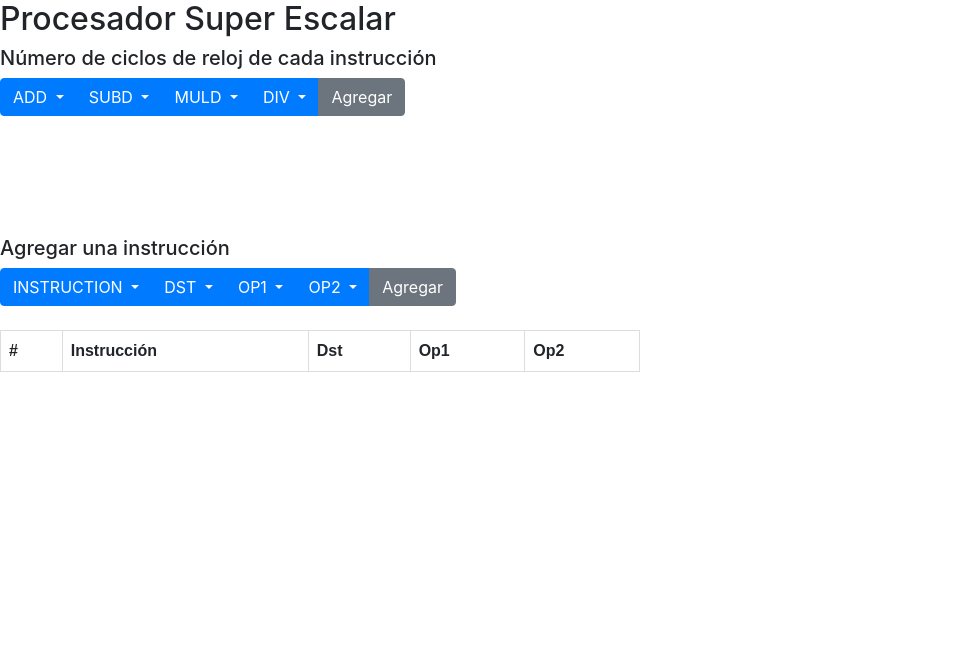
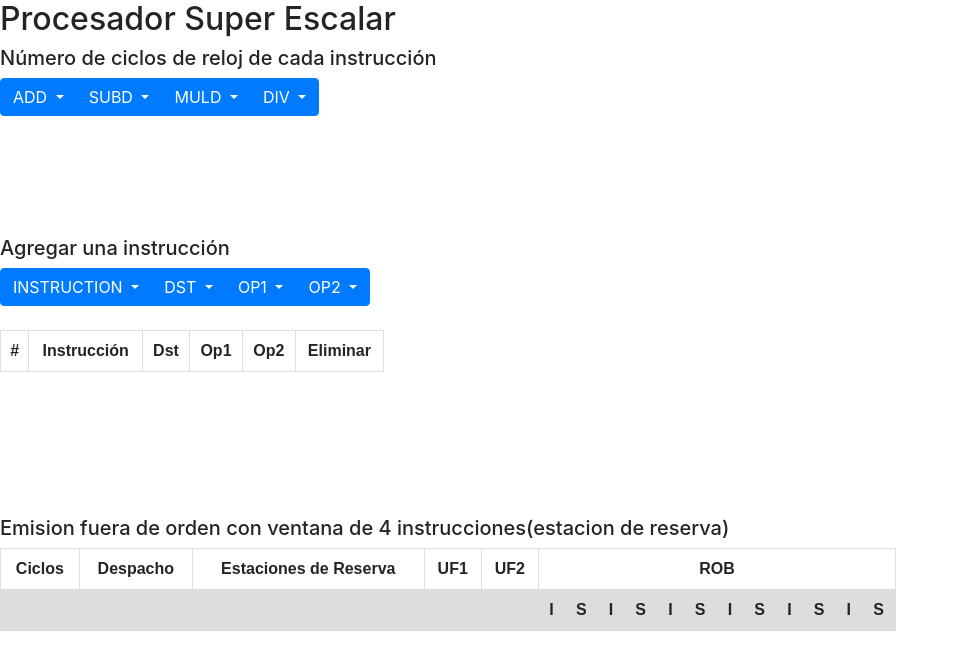
Before and after one commit to federico89martinez/procSuperEscalar, an Angular app: page / in a window 1280 px wide. Shown: the top 670 px of the page, without its empty margins (0-959 px from the left). Built offline with nearby package versions, Linux system fonts and the light colour scheme.

Commit message:
segunda version

```diff
--- a/src/app/app.component.css
+++ b/src/app/app.component.css
@@ -1,7 +1,7 @@
 .tabla table{
     font-family: arial, sans-serif;
       border-collapse: collapse;
-      width: 50%;
+      width: 30%;
      }
       td, th {
         border: 1px solid #dddddd;
@@ -12,3 +12,18 @@
       tr:nth-child(even) {
         background-color: #dddddd;
       }
+
+.tabla2 table{
+  font-family: arial, sans-serif;
+      border-collapse: collapse;
+      width: 70%;
+     }
+      td, th {
+        border: 1px solid #dddddd;
+        text-align: center;
+        padding: 8px;
+      }
+
+      tr:nth-child(even) {
+        background-color: #dddddd;
+      }
--- a/src/app/app.component.html
+++ b/src/app/app.component.html
@@ -9,12 +9,12 @@
           ADD
         </button>
         <div class="dropdown-menu" aria-labelledby="btnGroupDrop1">
-          <a class="dropdown-item" href="#">1</a>
-          <a class="dropdown-item" href="#">2</a>
-          <a class="dropdown-item" href="#">3</a>
-          <a class="dropdown-item" href="#">4</a>
-          <a class="dropdown-item" href="#">5</a>
-          <a class="dropdown-item" href="#">6</a>
+          <a class="dropdown-item" (click)="agregarAdd(1)" >1</a>
+          <a class="dropdown-item" (click)="agregarAdd(2)">2</a>
+          <a class="dropdown-item" (click)="agregarAdd(3)">3</a>
+          <a class="dropdown-item" (click)="agregarAdd(4)">4</a>
+          <a class="dropdown-item" (click)="agregarAdd(5)">5</a>
+          <a class="dropdown-item" (click)="agregarAdd(6)">6</a>
         </div>
     </div>
     <div class="btn-group" role="group">
@@ -22,12 +22,12 @@
           SUBD
         </button>
         <div class="dropdown-menu" aria-labelledby="btnGroupDrop1">
-          <a class="dropdown-item" href="#">1</a>
-          <a class="dropdown-item" href="#">2</a>
-          <a class="dropdown-item" href="#">3</a>
-          <a class="dropdown-item" href="#">4</a>
-          <a class="dropdown-item" href="#">5</a>
-          <a class="dropdown-item" href="#">6</a>
+          <a class="dropdown-item" (click)="agregarSub(1)">1</a>
+          <a class="dropdown-item" (click)="agregarSub(2)">2</a>
+          <a class="dropdown-item" (click)="agregarSub(3)">3</a>
+          <a class="dropdown-item" (click)="agregarSub(4)">4</a>
+          <a class="dropdown-item" (click)="agregarSub(5)">5</a>
+          <a class="dropdown-item" (click)="agregarSub(6)">6</a>
         </div>
       </div>
       <div class="btn-group" role="group">
@@ -35,12 +35,12 @@
           MULD
         </button>
         <div class="dropdown-menu" aria-labelledby="btnGroupDrop1">
-          <a class="dropdown-item" href="#">1</a>
-          <a class="dropdown-item" href="#">2</a>
-          <a class="dropdown-item" href="#">3</a>
-          <a class="dropdown-item" href="#">4</a>
-          <a class="dropdown-item" href="#">5</a>
-          <a class="dropdown-item" href="#">6</a>
+          <a class="dropdown-item" (click)="agregarMul(1)">1</a>
+          <a class="dropdown-item" (click)="agregarMul(2)">2</a>
+          <a class="dropdown-item" (click)="agregarMul(3)">3</a>
+          <a class="dropdown-item" (click)="agregarMul(4)">4</a>
+          <a class="dropdown-item" (click)="agregarMul(5)">5</a>
+          <a class="dropdown-item" (click)="agregarMul(6)">6</a>
         </div>
       </div>
       <div class="btn-group" role="group">
@@ -48,16 +48,17 @@
           DIV
         </button>
         <div class="dropdown-menu" aria-labelledby="btnGroupDrop1">
-          <a class="dropdown-item" href="#">1</a>
-          <a class="dropdown-item" href="#">2</a>
-          <a class="dropdown-item" href="#">3</a>
-          <a class="dropdown-item" href="#">4</a>
-          <a class="dropdown-item" href="#">5</a>
-          <a class="dropdown-item" href="#">6</a>
+          <a class="dropdown-item" (click)="agregarDiv(1)" (click)="validar11()">1</a>
+          <a class="dropdown-item" (click)="agregarDiv(2)" (click)="validar11()">2</a>
+          <a class="dropdown-item" (click)="agregarDiv(3)" (click)="validar11()">3</a>
+          <a class="dropdown-item" (click)="agregarDiv(4)" (click)="validar11()">4</a>
+          <a class="dropdown-item" (click)="agregarDiv(5)" (click)="validar11()">5</a>
+          <a class="dropdown-item" (click)="agregarDiv(6)" (click)="validar11()">6</a>
         </div>
       </div>
-
-      <button  type="button" class="btn btn-secondary">Agregar</button>
+      <td *ngIf="validar1 == true">
+      <button  type="button" class="btn btn-secondary" (click)="agregarCiclos()">Agregar</button>
+      </td>
 </div>
 
 
@@ -68,20 +69,20 @@
 <br>
 <br/>
 <h5>Agregar una instrucción</h5>
-<div class="btn-group" role="group" aria-label="Basic example">
+<div class="btn-group" role="group" aria-label="Basic example"  >
     <div class="btn-group" role="group">
-        <button id="btnGroupDrop1" type="button" class="btn btn-primary dropdown-toggle" data-toggle="dropdown" aria-haspopup="true" aria-expanded="false">
+        <button id="btnGroupDrop1" type="button" class="btn btn-primary dropdown-toggle" data-toggle="dropdown" aria-haspopup="true" aria-expanded="false" >
           INSTRUCTION
         </button>
         <div class="dropdown-menu" aria-labelledby="btnGroupDrop1">
-          <a class="dropdown-item" (click)="agregarInst(0)" >ADD</a>
+          <a class="dropdown-item" (click)="agregarInst(0)"  >ADD</a>
           <a class="dropdown-item" (click)="agregarInst(1)" >SUBD</a>
           <a class="dropdown-item" (click)="agregarInst(2)" >MULD</a>
           <a class="dropdown-item" (click)="agregarInst(3)" >DIV</a>
         </div>
     </div>
     <div class="btn-group" role="group">
-        <button id="btnGroupDrop1" type="button" class="btn btn-primary dropdown-toggle" data-toggle="dropdown" aria-haspopup="true" aria-expanded="false">
+        <button id="btnGroupDrop1" type="button" class="btn btn-primary dropdown-toggle" data-toggle="dropdown" aria-haspopup="true" aria-expanded="false" >
           DST
         </button>
         <div class="dropdown-menu" aria-labelledby="btnGroupDrop1">
@@ -93,7 +94,7 @@
         </div>
     </div>
     <div class="btn-group" role="group">
-        <button id="btnGroupDrop1" type="button" class="btn btn-primary dropdown-toggle" data-toggle="dropdown" aria-haspopup="true" aria-expanded="false">
+        <button id="btnGroupDrop1" type="button" class="btn btn-primary dropdown-toggle" data-toggle="dropdown" aria-haspopup="true" aria-expanded="false" >
           OP1
         </button>
         <div class="dropdown-menu" aria-labelledby="btnGroupDrop1">
@@ -105,24 +106,21 @@
         </div>
     </div>
     <div class="btn-group" role="group">
-        <button id="btnGroupDrop1" type="button" class="btn btn-primary dropdown-toggle" data-toggle="dropdown" aria-haspopup="true" aria-expanded="false">
+        <button  id="btnGroupDrop1" type="button" class="btn btn-primary dropdown-toggle" data-toggle="dropdown" aria-haspopup="true" aria-expanded="false"  >
           OP2
         </button>
-        <div class="dropdown-menu" aria-labelledby="btnGroupDrop1">
-          <a class="dropdown-item" (click)="agregarOp2(0)" >r0</a>
-          <a class="dropdown-item" (click)="agregarOp2(2)" >r2</a>
-          <a class="dropdown-item" (click)="agregarOp2(4)">r4</a>
-          <a class="dropdown-item" (click)="agregarOp2(6)">r6</a>
-          <a class="dropdown-item" (click)="agregarOp2(8)">r8</a>
+        <div class="dropdown-menu" aria-labelledby="btnGroupDrop1" >
+          <a class="dropdown-item" (click)="agregarOp2(0)" (click)="validar()">r0</a>
+          <a class="dropdown-item" (click)="agregarOp2(2)" (click)="validar()">r2</a>
+          <a class="dropdown-item" (click)="agregarOp2(4)"(click)="validar()">r4</a>
+          <a class="dropdown-item" (click)="agregarOp2(6)"(click)="validar()">r6</a>
+          <a class="dropdown-item" (click)="agregarOp2(8)"(click)="validar()">r8</a>
         </div>
     </div>
+    <td *ngIf="valido == true">
+    <button  type="button"  class="btn btn-secondary" (click)="mostrarIns()"  >Agregar</button>
+    </td>
 
-    <button  type="button"  class="btn btn-secondary" (click)="mostrarIns()">Agregar</button>
-
-   <!--  <ul>
-        <li *ngFor="let ins of instruccion">{{ins}}</li>
-
-    </ul> -->
 </div>
 
 <br><br/>
@@ -136,20 +134,82 @@
         <th>Dst</th>
         <th>Op1</th>
         <th>Op2</th>
+        <th>Eliminar</th>
     </tr>
-    <tr *ngFor="let instru of instruccion">
-        <td>{{s}}</td>
+     <tr *ngFor="let instru of instruccion; index as i">
+        <td scope="row">S{{i+1}}</td>
         <td>{{instru.i}}</td>
         <td>{{instru.d}}</td>
         <td>{{instru.op1}}</td>
         <td>{{instru.op2}}</td>
+        <td><button (click)="deleteIns(instru)">X</button></td>
+    </tr>
 
-
-    </tr>
 </table>
 </div>
 
 
+<br>
+<br/>
+<br>
+<br/>
+<br>
+<br/>
+<h5>Emision fuera de orden con ventana de 4 instrucciones(estacion de reserva)</h5>
+<div class="tabla2">
+  <table class="egt">
+      <thead>
+      <tr>
+          <th>Ciclos</th>
+          <th colspan="2">Despacho</th>
+          <th colspan="4">Estaciones de Reserva</th>
+          <th>UF1</th>
+          <th>UF2</th>
+          <th colspan="12" >ROB</th>
+      </tr>
+      <tr>
+          <th></th>
+          <th></th>
+          <th></th>
+          <th></th>
+          <th></th>
+          <th></th>
+          <th></th>
+          <th></th>
+          <th></th>
+          <th>I</th>
+          <th>S</th>
+          <th>I</th>
+          <th>S</th>
+          <th>I</th>
+          <th>S</th>
+          <th>I</th>
+          <th>S</th>
+          <th>I</th>
+          <th>S</th>
+          <th>I</th>
+          <th>S</th>
+      </tr>
+
+    </thead>
+    <tbody>
+      <tr *ngFor="let instru of instruccion; index as i">
+        <td scope="row">{{i+1}}</td>
+        <td>d1</td>
+        <td>d2</td>
+        <td>e1</td>
+        <td>e2</td>
+        <td></td>
+        <td></td>
+        <td>uf1</td>
+        <td></td>
+        <td>s1</td>
+        <td>X</td>
+      </tr>
+    </tbody>
+
+  </table>
+  </div>
 
 
 <router-outlet></router-outlet>
--- a/src/app/app.component.ts
+++ b/src/app/app.component.ts
@@ -1,5 +1,7 @@
 import { Component } from '@angular/core';
 import { ConvertActionBindingResult } from '@angular/compiler/src/compiler_util/expression_converter';
+import { InstantiateExpr } from '@angular/compiler';
+import { Instru } from 'src/app/models/instruccion';
 
 @Component({
   selector: 'app-root',
@@ -12,7 +14,6 @@ import { ConvertActionBindingResult } from '@angular/compiler/src/compiler_util/
 export class AppComponent {
   title = 'procSuperEscalar';
 
-  i: number = 0;
 
   s:string;
   ins: string;
@@ -27,39 +28,77 @@ export class AppComponent {
 
   r0;r2;r4;r6;r8: string;
 
-   instruccion : any  [] = new Array();
+  ciclosAdd: string;
+  ciclosSubd: string;
+  ciclosMuld: string;
+  ciclosDiv: string;
 
-  instru = {
-    s: '',
+  instruccion : any  [] = new Array();
+
+
+   public valido: boolean = false;
+   public validar1: boolean = false;
+
+
+
+  instru : Instru ={
+
     i: '',
     d: '',
     op1: '',
     op2: ''
   };
 
+  //instrucciones:  Instru [];
 
 
-  constructor(){
 
-  }
+  constructor(){ }
+
+  validar(){
+    this.valido=true;
+
+ };
+
+ validar11(){
+  this.validar1=true;
+ }
+
+ agregarCiclos(){
+   this.validar1=false;
+   alert('se agregaron los ciclos de reloj')
+ }
+
+ agregarAdd(add){
+   this.ciclosAdd=add;
+ }
+
+ agregarSub(sub){
+   this.ciclosSubd=sub;
+ }
+ agregarMul(mul){
+   this.ciclosMuld=mul;
+ }
+
+ agregarDiv(div){
+   this.ciclosDiv=div;
+ }
+
 
 
   agregarInst(ins){
-    if( ins == 0 ) {
-      this.instru.i = "ADD"}; //this.ins = "ADD";
-    if( ins == 1) {
-      this.instru.i = "SUBD"}; //this.ins = "SUBD";
+    if( ins == 0 ) this.ins = "ADD";
+    if( ins == 1) this.ins = "SUBD";
     if( ins == 2) this.ins = "MULD";
     if( ins == 3) this.ins = "DIV";
-
 
   }
 
 
 
   agregarDst(dst){
-    if(dst == 0) this.instru.d="r0";//this.dst= "r0";
-    if(dst == 2) this.instru.d="r2";//this.dst= "r2";
+    if(dst == 0) this.dst= "r0";
+    if(dst == 2) this.dst= "r2";
     if(dst == 4) this.dst= "r4";
     if(dst == 6) this.dst= "r6";
     if(dst == 8) this.dst= "r8";
@@ -68,8 +107,8 @@ export class AppComponent {
   }
 
   agregarOp1(op1){
-    if(op1 == 0) this.instru.op1="r0"; // this.op1= "r0";
-    if(op1 == 2) this.instru.op1="r2";//this.op1= "r2";
+    if(op1 == 0)this.op1= "r0";
+    if(op1 == 2)this.op1= "r2";
     if(op1 == 4) this.op1= "r4";
     if(op1 == 6) this.op1= "r6";
     if(op1 == 8) this.op1= "r8";
@@ -77,8 +116,8 @@ export class AppComponent {
   }
 
   agregarOp2(op2){
-    if(op2 == 0) this.instru.op2="r0"; //this.op2= "r0";
-    if(op2 == 2) this.instru.op2="r2";//this.op2= "r2";
+    if(op2 == 0) this.op2= "r0";
+    if(op2 == 2) this.op2= "r2";
     if(op2 == 4) this.op2= "r4";
     if(op2 == 6) this.op2= "r6";
     if(op2 == 8) this.op2= "r8";
@@ -97,15 +136,17 @@ export class AppComponent {
 
   mostrarIns(){
 
-    this.i=this.i+1;
-    this.s = "S" + this.i;
+     //seteamos el objeto
+    this.instru = new Object;
+    this.instru.i=this.ins;
+    this.instru.d=this.dst;
+    this.instru.op1=this.op1;
+    this.instru.op2=this.op2;
 
+    //ingresamos al arreglo el objeto
     this.instruccion.push(this.instru);
-    console.log(this.instruccion);
-    //this.instruccion.push(this.s);
-   /*  this.instruccion.push(this.ins);
-    this.instruccion.push(this.dst);
-    this.instruccion.push(this.op1);
-    this.instruccion.push(this.op2); */
+    this.valido=false;
+
+
   }
 }
--- /dev/null
+++ b/src/app/models/instruccion.ts
@@ -0,0 +1,7 @@
+export interface Instru {
+
+    i?: string;
+    d?: string;
+    op1?: string;
+    op2?: string;
+}
```
